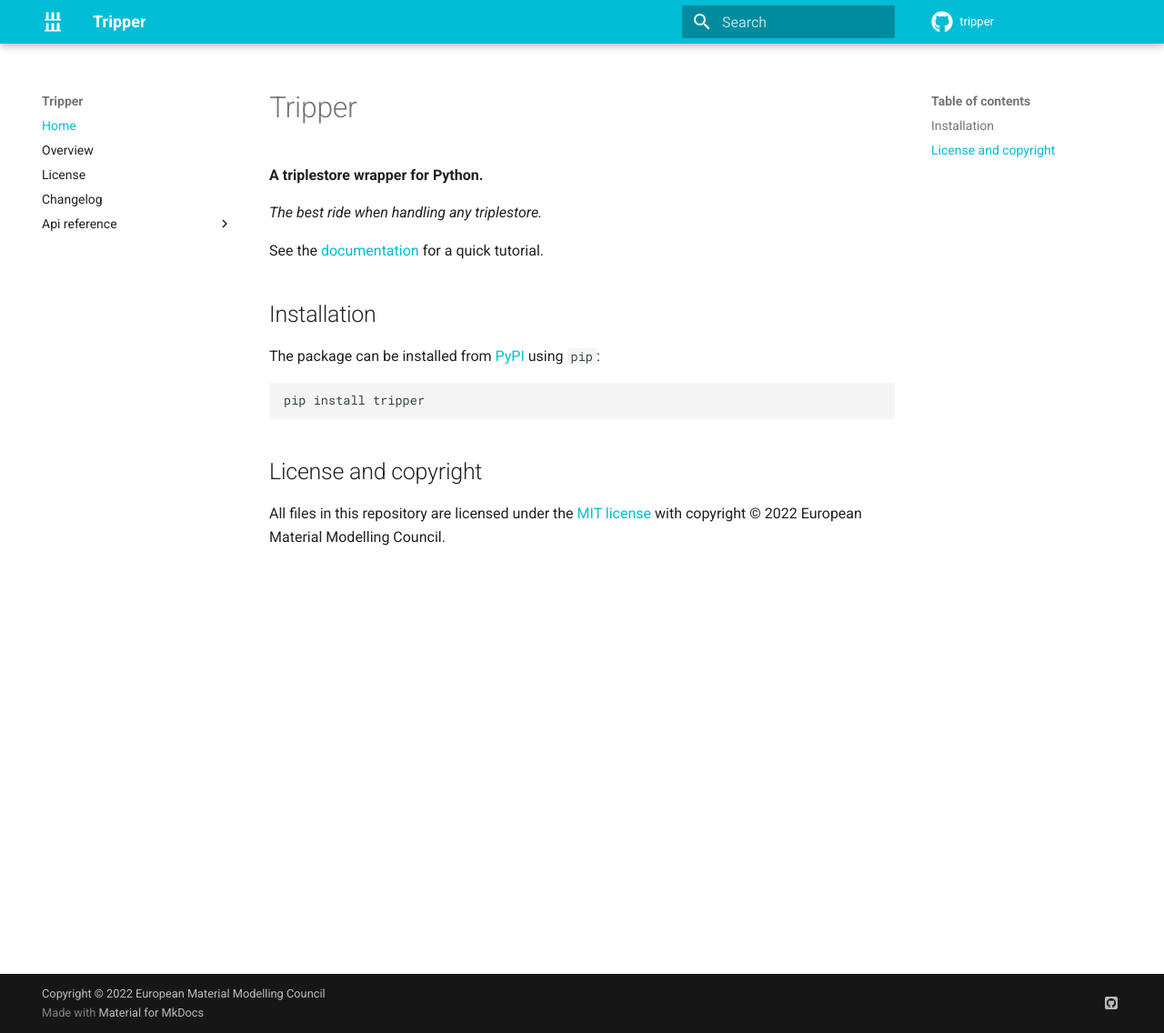
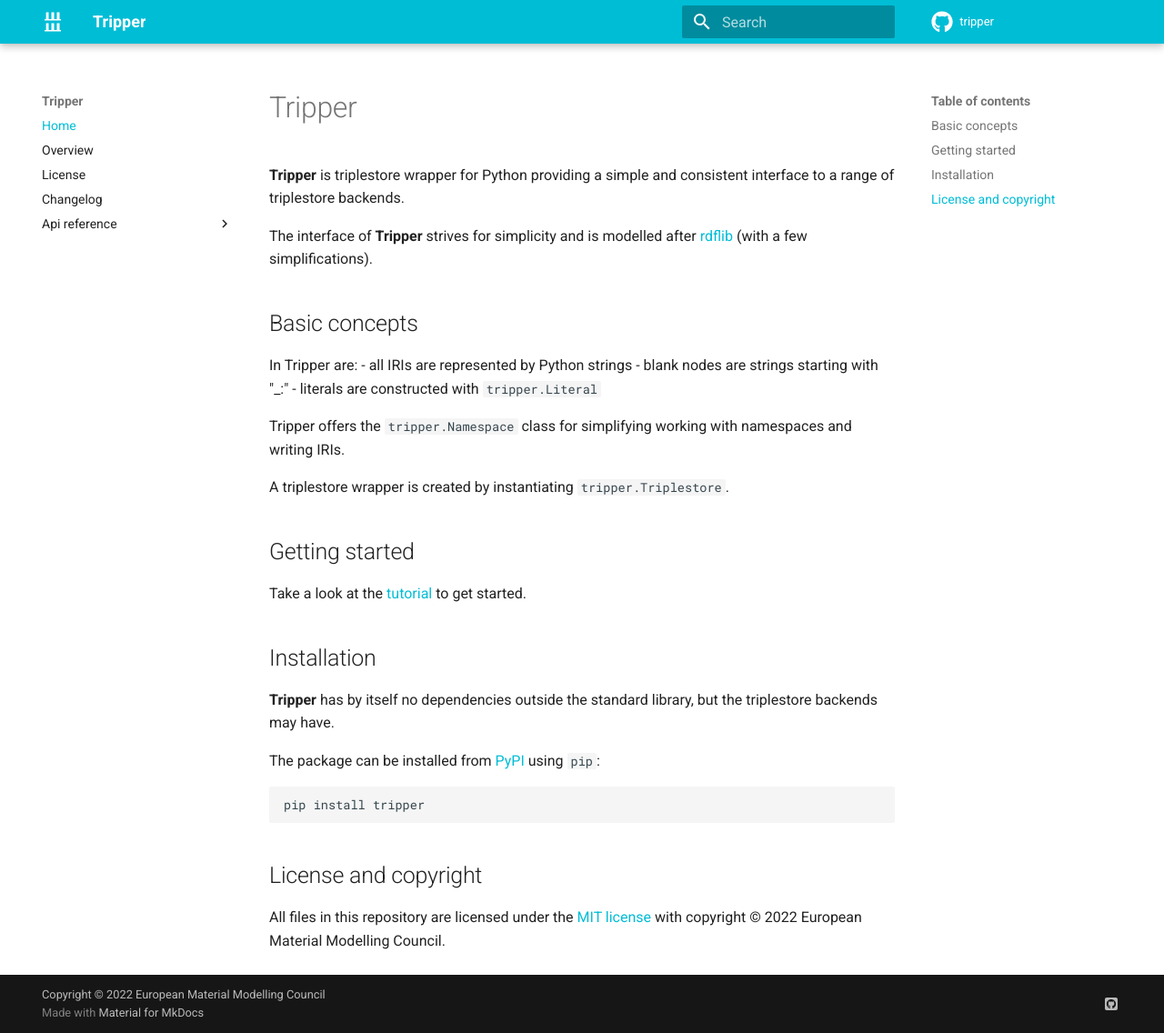
Before and after one commit to EMMC-ASBL/tripper, an MkDocs documentation site: the page built from docs/index.md, in a window 1280 px wide and 1136 px high. Shown: the whole window at 91% size. Built offline with MkDocs 1.6.1 and Material for MkDocs 9.7.7, drawn with Linux system fonts in a browser that asks for light colours; comment, search, counter and statistics services are not loaded; the version menu is left out.

````diff
--- a/docs/index.md
+++ b/docs/index.md
@@ -1,13 +1,35 @@
-# Tripper
+Tripper
+=======
+**Tripper** is triplestore wrapper for Python providing a simple and
+consistent interface to a range of triplestore backends.
 
-**A triplestore wrapper for Python.**
-
-_The best ride when handling any triplestore._
-
-See the [documentation](overview.md) for a quick tutorial.
+The interface of **Tripper** strives for simplicity and is modelled
+after [rdflib] (with a few simplifications).
 
 
-## Installation
+Basic concepts
+--------------
+In Tripper are:
+- all IRIs are represented by Python strings
+- blank nodes are strings starting with "_:"
+- literals are constructed with `tripper.Literal`
+
+Tripper offers the `tripper.Namespace` class for simplifying working
+with namespaces and writing IRIs.
+
+A triplestore wrapper is created by instantiating `tripper.Triplestore`.
+
+
+Getting started
+---------------
+Take a look at the [tutorial](tutorial.md) to get started.
+
+
+Installation
+------------
+**Tripper** has by itself no dependencies outside the standard
+library, but the triplestore backends may have.
+
 
 The package can be installed from [PyPI](https://pypi.org/project/tripper) using `pip`:
 
@@ -15,6 +37,10 @@ The package can be installed from [PyPI](https://pypi.org/project/tripper) using
 pip install tripper
 ```
 
-## License and copyright
+License and copyright
+---------------------
+All files in this repository are licensed under the [MIT license](LICENSE.md) with copyright &copy; 2022 European Material Modelling Council.
 
-All files in this repository are licensed under the [MIT license](LICENSE.md) with copyright &copy; 2022 European Material Modelling Council.
+
+
+[rdflib]: https://rdflib.readthedocs.io/en/stable/
````
Also changed, not shown: README.md (+35 -9 lines), docs/planned-backends.md (added, +11 -0 lines), docs/tutorial.md (renamed from docs/overview.md, +4 -29 lines).
